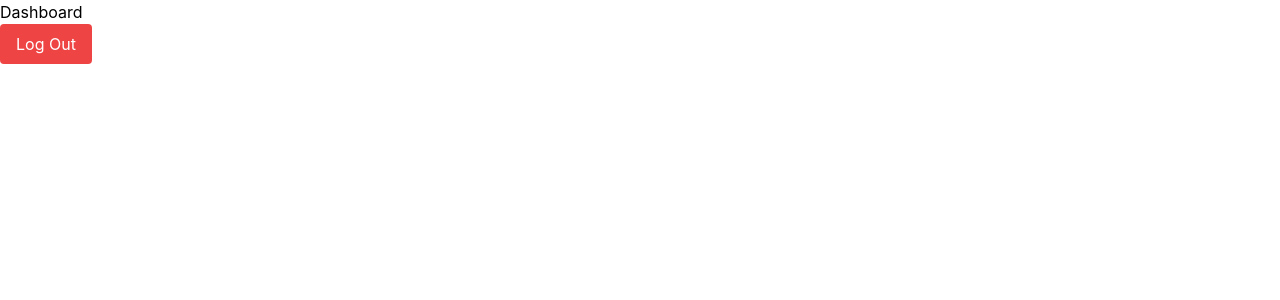
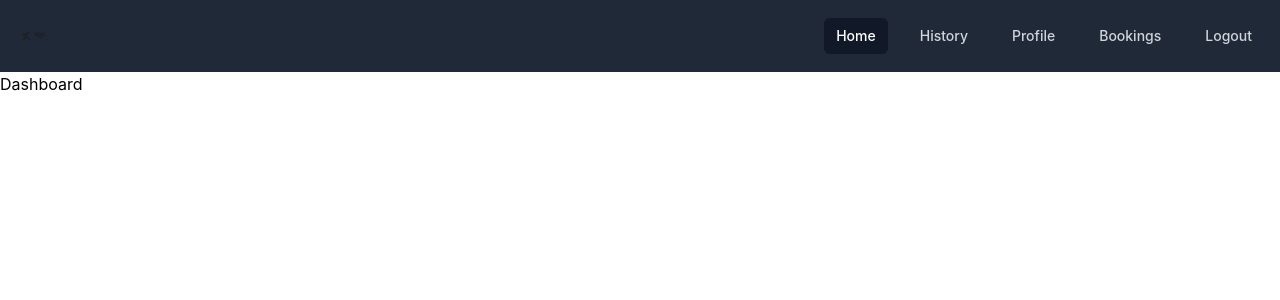
Before and after one commit to AkshatArora7/skill_link, a React (Create React App) app: page / in a window 1280 px wide. Shown: the top 300 px of the page. Built offline with nearby package versions, Linux system fonts and the light colour scheme; no server answers; sample sign-in values are in the browser's storage; what @react-pdf/renderer would draw is missing.

Commit message:
created navbar

```diff
--- a/src/App.js
+++ b/src/App.js
@@ -1,12 +1,14 @@
 import React from "react";
 import { BrowserRouter, Routes, Route } from "react-router-dom";
 import { AuthProvider } from "./authContext";
-import SignUp from "./screens/Authentication/SignUp";
-import SignIn from "./screens/Authentication/SignIn";
-import Dashboard from "./screens/Dashboard/Dashboard";
+import SignUp from "./Screens/Authentication/SignUp";
+import SignIn from "./Screens/Authentication/SignIn";
+import Dashboard from "./Screens/Dashboard/Dashboard";
 import ProtectedRoute from "./ProtectedRoute";
-import Booking from "./screens/Booking/Booking";
-import ErrorPage from "./components/ErrorPage/ErrorPage"
+import Booking from "./Screens/Booking/Booking";
+import ErrorPage from "./Components/ErrorPage/ErrorPage"
+import Profile from "./Screens/Profile/Profile";
+import History from "./Screens/History/History";
 
 function App() {
   return (
@@ -20,7 +22,9 @@ function App() {
           {/* Protected Routes */}
           <Route path="/" element={<ProtectedRoute />}>
             <Route path="/" element={<Dashboard />} />
-            <Route path="/booking" element={<Booking />} />
+            <Route path="/bookings" element={<Booking />} />
+            <Route path="/history" element={<History />} />
+            <Route path="/profile" element={<Profile />} />
           </Route>
 
           <Route path="*" element={<ErrorPage />} />
--- /dev/null
+++ b/src/components/NavBar/NavBar.jsx
@@ -0,0 +1,58 @@
+import React, { useState } from 'react';
+import { Link, useNavigate } from 'react-router-dom';
+import { auth } from '../../firebaseConfig';
+import logo from '../../Assets/logo.png'
+
+const Navbar = ({tab}) => {
+  const [selectedTab, setSelectedTab] = useState(tab);
+
+  const menuItems = [
+    { name: 'Home', route: '/' },
+    { name: 'History', route: '/history' },
+    { name: 'Profile', route: '/profile' },
+    { name: 'Bookings', route: '/bookings' },
+  ];
+
+
+  const navigate = useNavigate();
+
+  const handleLogout = async () => {
+    try {
+      await auth.signOut();
+      localStorage.clear();
+      navigate('/login');
+      console.log("User logged out successfully");
+    } catch (error) {
+      console.error("Error logging out:", error);
+    }
+  };
+
+  return (
+    <nav className="bg-gray-800 p-4">
+      <div className="flex items-center justify-between">
+        {/* <div className="text-white text-2xl font-bold">Your Logo</div> */}
+        <img src={logo} alt="logo" className='h-10' />
+
+        <div className="flex space-x-5">
+          {menuItems.map((item) => (
+            <Link
+              key={item.name}
+              to={item.route}
+              className={`px-3 py-2 rounded-md text-sm font-medium ${
+                selectedTab === item.name.toLowerCase()
+                  ? 'bg-gray-900 text-white'
+                  : 'text-gray-300 hover:bg-gray-700 hover:text-white'
+              }`}
+              onClick={() => setSelectedTab(item.name.toLowerCase())}
+            >
+              {item.name}
+            </Link>
+          ))}
+          <div className='px-3 py-2 rounded-md text-sm font-medium text-gray-300 hover:bg-gray-700 hover:text-white hover:cursor-pointer' onClick={handleLogout}>Logout</div>
+        </div>
+      </div>
+    </nav>
+  );
+};
+
+export default Navbar;
--- a/src/screens/Authentication/SignUp.jsx
+++ b/src/screens/Authentication/SignUp.jsx
@@ -1,8 +1,8 @@
 import React, { useState } from "react";
 import { auth, db } from "../../firebaseConfig";
 import { useAuth } from '../../authContext';
-import TermsAndConditions from '../../components/Policy';
-import { Navigate, Link } from "react-router-dom";
+import TermsAndConditions from '../../Components/Policy';
+import { Navigate, Link, useNavigate } from "react-router-dom";
 
 function SignUp() {
   const [email, setEmail] = useState("");
@@ -15,6 +15,7 @@ function SignUp() {
   const [isModalOpen, setIsModalOpen] = useState(false);
 
   const { currentUser } = useAuth();
+  const navigate = useNavigate();
 
   const handleSignUp = async (e) => {
     e.preventDefault();
@@ -26,7 +27,7 @@ function SignUp() {
       const userCredential = await auth.createUserWithEmailAndPassword(email, password);
       const user = userCredential.user;
 
-      await db.collection("clients").doc(user.uid).set({
+      await db.collection("users").doc(user.uid).set({
         email: user.email,
         firstName,
         lastName,
@@ -35,6 +36,7 @@ function SignUp() {
 
       localStorage.setItem('isAuthenticated', 'true');
       console.log("User signed up successfully");
+      navigate("/");
     } catch (error) {
       setError(error.message);
     }
--- a/src/screens/Booking/Booking.jsx
+++ b/src/screens/Booking/Booking.jsx
@@ -1,8 +1,12 @@
 import React from 'react'
+import Navbar from '../../Components/NavBar/NavBar'
 
 const Booking = () => {
   return (
-    <div>Booking</div>
+    <div>
+      <Navbar tab={'bookings'}/>
+      Bookings
+    </div>
   )
 }
 
--- a/src/screens/Dashboard/Dashboard.jsx
+++ b/src/screens/Dashboard/Dashboard.jsx
@@ -1,28 +1,16 @@
 import React from 'react';
 import { auth } from '../../firebaseConfig';
 import { useNavigate } from 'react-router-dom';
+import Navbar from '../../Components/NavBar/NavBar';
 
 const Dashboard = () => {
-  const navigate = useNavigate();
-  const handleLogout = async () => {
-    try {
-      await auth.signOut();
-      localStorage.clear();
-      navigate('/login');
-      console.log("User logged out successfully");
-    } catch (error) {
-      console.error("Error logging out:", error);
-    }
-  };
+
 
   return (
     <div>
+      <Navbar tab={'home'}/>
       <h1>Dashboard</h1>
-      <button
-        onClick={handleLogout}
-        className="bg-red-500 text-white py-2 px-4 rounded hover:bg-red-600">
-        Log Out
-      </button>
+
     </div>
   );
 };
--- /dev/null
+++ b/src/screens/History/History.jsx
@@ -0,0 +1,13 @@
+import React from "react";
+import Navbar from "../../Components/NavBar/NavBar";
+
+const History = () => {
+  return (
+    <div>
+      <Navbar tab={"history"} />
+      History
+    </div>
+  );
+};
+
+export default History;
--- /dev/null
+++ b/src/screens/Profile/Profile.jsx
@@ -0,0 +1,13 @@
+import React from "react";
+import Navbar from "../../Components/NavBar/NavBar";
+
+const Profile = () => {
+  return (
+    <div>
+      <Navbar tab={"profile"} />
+      Profile
+    </div>
+  );
+};
+
+export default Profile;
```
